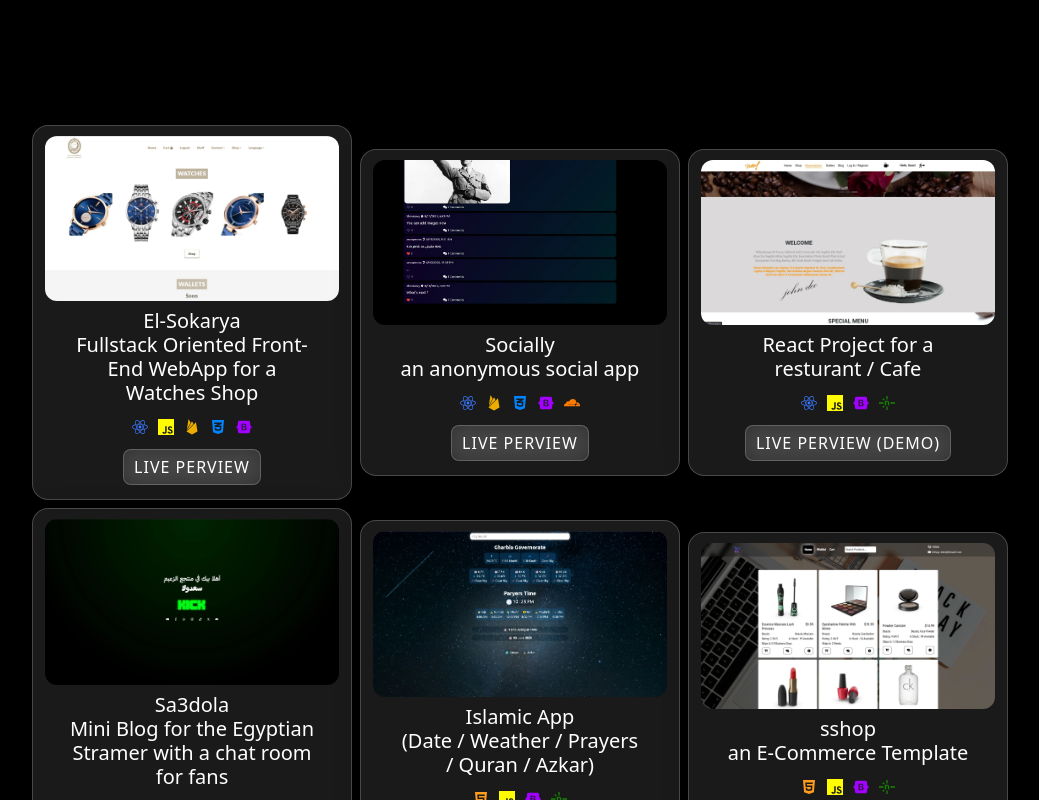
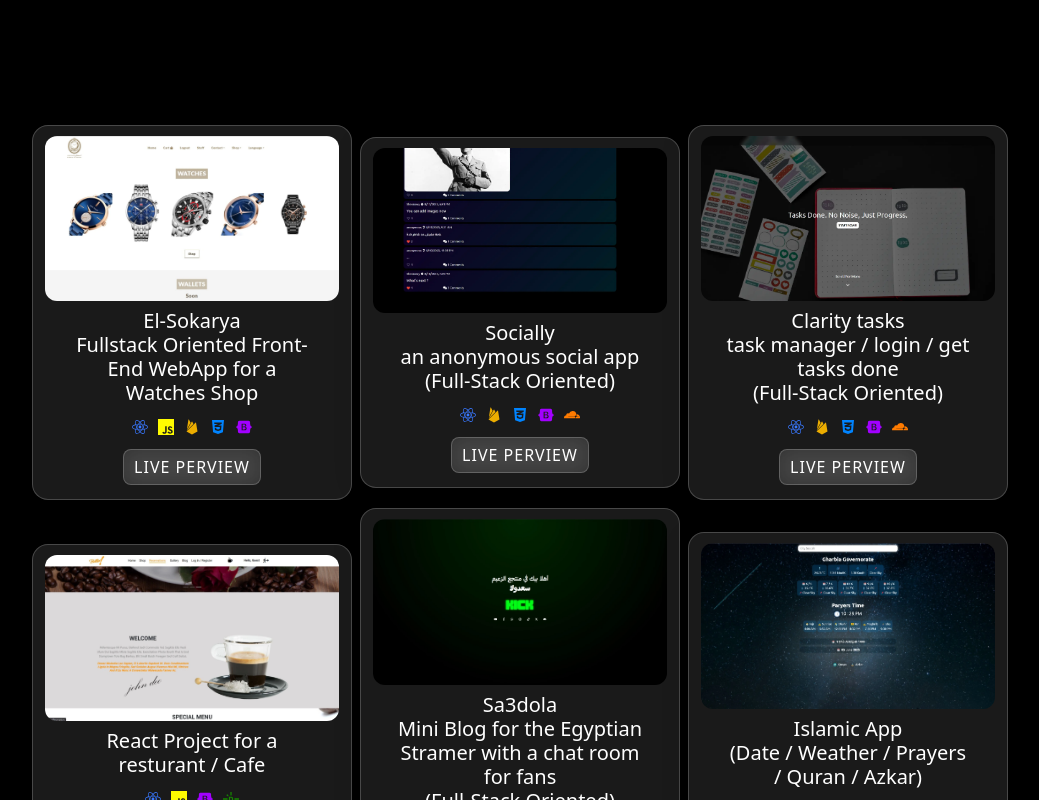
Before and after one commit to a-elshennawy/portfolio-NextJS, a Next.js app: page / in a window 1280 px wide. Shown: the part 1700-2500 px from the top of the page, without its empty margins (120-1159 px from the left). Built offline with nearby package versions, Linux system fonts and the light colour scheme.

Commit message:
new project

```diff
--- a/components/Hero/Hero.tsx
+++ b/components/Hero/Hero.tsx
@@ -39,7 +39,11 @@ const Hero = () => {
             animate={{ width: "100%" }}
             transition={{ duration: 2, ease: "easeInOut" }}
           >
-            Ahmed ElShennawy. React nerd. Pixel perfectionist.
+            <i>
+              Ahmed ElShennawy. React nerd. Pixel perfectionist.
+              <br />
+              "Full-Stack Oriented Front-end Dev."
+            </i>
           </motion.h6>
 
           <motion.div
--- a/components/Projects/Projects.tsx
+++ b/components/Projects/Projects.tsx
@@ -108,7 +108,8 @@ const Projects = () => {
             >
               <h5 className="col-12 py-2 m-0">
                 Socially <br />
-                an anonymous social app
+                an anonymous social app <br />
+                (Full-Stack Oriented)
               </h5>
               <div className="col-12">
                 <span className="react">
@@ -139,6 +140,64 @@ const Projects = () => {
 
           <motion.div
             initial={{ x: 100, opacity: 0 }}
+            whileInView={{ x: 0, opacity: 1 }}
+            transition={{ duration: 0.8 }}
+            viewport={{ once: false, amount: 0.3 }}
+            className={`row justify-content-center align-items-center col-lg-3 col-10 glassmorphism ${styles.projectCard}`}
+          >
+            <div
+              className="col-12"
+              style={{
+                position: "relative",
+                width: "100%",
+                aspectRatio: "16/9",
+              }}
+            >
+              <Image
+                src="/images/clarityTasks.webp"
+                alt="project preview"
+                fill
+                loading="lazy"
+                style={{ objectFit: "cover", borderRadius: "12px" }}
+              />
+            </div>
+            <div
+              className={`${styles.content} row justify-content-center align-items-center gap-1 col-12`}
+            >
+              <h5 className="col-12 py-2 m-0">
+                Clarity tasks <br />
+                task manager / login / get tasks done <br />
+                (Full-Stack Oriented)
+              </h5>
+              <div className="col-12">
+                <span className="react">
+                  <FaReact />
+                </span>
+                <span className="firebase">
+                  <IoLogoFirebase />
+                </span>
+                <span className="css">
+                  <FaCss3Alt />
+                </span>
+                <span className="bootstrap">
+                  <FaBootstrap />
+                </span>
+                <span className="cloudflare">
+                  <FaCloudflare />
+                </span>
+              </div>
+              <div className="col-12 py-1">
+                <button className={`${styles.toWebApp}`}>
+                  <a href="https://clarity-tasks.pages.dev/" target="_blank">
+                    live perview
+                  </a>
+                </button>
+              </div>
+            </div>
+          </motion.div>
+
+          <motion.div
+            initial={{ x: -100, opacity: 0 }}
             whileInView={{ x: 0, opacity: 1 }}
             transition={{ duration: 0.8 }}
             viewport={{ once: false, amount: 0.3 }}
@@ -192,8 +251,8 @@ const Projects = () => {
           </motion.div>
 
           <motion.div
-            initial={{ x: -100, opacity: 0 }}
-            whileInView={{ x: 0, opacity: 1 }}
+            initial={{ y: 100, opacity: 0 }}
+            whileInView={{ y: 0, opacity: 1 }}
             transition={{ duration: 0.8 }}
             viewport={{ once: false, amount: 0.3 }}
             className={`row justify-content-center align-items-center col-lg-3 col-10 glassmorphism ${styles.projectCard}`}
@@ -220,6 +279,8 @@ const Projects = () => {
               <h5 className="col-12 py-2 m-0">
                 Sa3dola <br />
                 Mini Blog for the Egyptian Stramer with a chat room for fans
+                <br />
+                (Full-Stack Oriented)
               </h5>
               <div className="col-12">
                 <span className="react">
@@ -252,8 +313,8 @@ const Projects = () => {
           </motion.div>
 
           <motion.div
-            initial={{ y: 100, opacity: 0 }}
-            whileInView={{ y: 0, opacity: 1 }}
+            initial={{ x: 100, opacity: 0 }}
+            whileInView={{ x: 0, opacity: 1 }}
             transition={{ duration: 0.8 }}
             viewport={{ once: false, amount: 0.3 }}
             className={`row justify-content-center align-items-center col-lg-3 col-10 glassmorphism ${styles.projectCard}`}
@@ -307,7 +368,7 @@ const Projects = () => {
           </motion.div>
 
           <motion.div
-            initial={{ x: 100, opacity: 0 }}
+            initial={{ x: -100, opacity: 0 }}
             whileInView={{ x: 0, opacity: 1 }}
             transition={{ duration: 0.8 }}
             viewport={{ once: false, amount: 0.3 }}
@@ -361,8 +422,8 @@ const Projects = () => {
           </motion.div>
 
           <motion.div
-            initial={{ x: -100, opacity: 0 }}
-            whileInView={{ x: 0, opacity: 1 }}
+            initial={{ y: 100, opacity: 0 }}
+            whileInView={{ y: 0, opacity: 1 }}
             transition={{ duration: 0.8 }}
             viewport={{ once: false, amount: 0.3 }}
             className={`row justify-content-center align-items-center col-lg-3 col-10 glassmorphism ${styles.projectCard}`}
@@ -419,8 +480,8 @@ const Projects = () => {
           </motion.div>
 
           <motion.div
-            initial={{ y: 100, opacity: 0 }}
-            whileInView={{ y: 0, opacity: 1 }}
+            initial={{ x: 100, opacity: 0 }}
+            whileInView={{ x: 0, opacity: 1 }}
             transition={{ duration: 0.8 }}
             viewport={{ once: false, amount: 0.3 }}
             className={`row justify-content-center align-items-center col-lg-3 col-10 glassmorphism ${styles.projectCard}`}
@@ -477,7 +538,7 @@ const Projects = () => {
           </motion.div>
 
           <motion.div
-            initial={{ x: 100, opacity: 0 }}
+            initial={{ x: -100, opacity: 0 }}
             whileInView={{ x: 0, opacity: 1 }}
             transition={{ duration: 0.8 }}
             viewport={{ once: false, amount: 0.3 }}
@@ -531,8 +592,8 @@ const Projects = () => {
           </motion.div>
 
           <motion.div
-            initial={{ x: -100, opacity: 0 }}
-            whileInView={{ x: 0, opacity: 1 }}
+            initial={{ y: 100, opacity: 0 }}
+            whileInView={{ y: 0, opacity: 1 }}
             transition={{ duration: 0.8 }}
             viewport={{ once: false, amount: 0.3 }}
             className={`row justify-content-center align-items-center col-lg-3 col-10 glassmorphism ${styles.projectCard}`}
```
Also changed, not shown: public/images/clarityTasks.webp (added).
